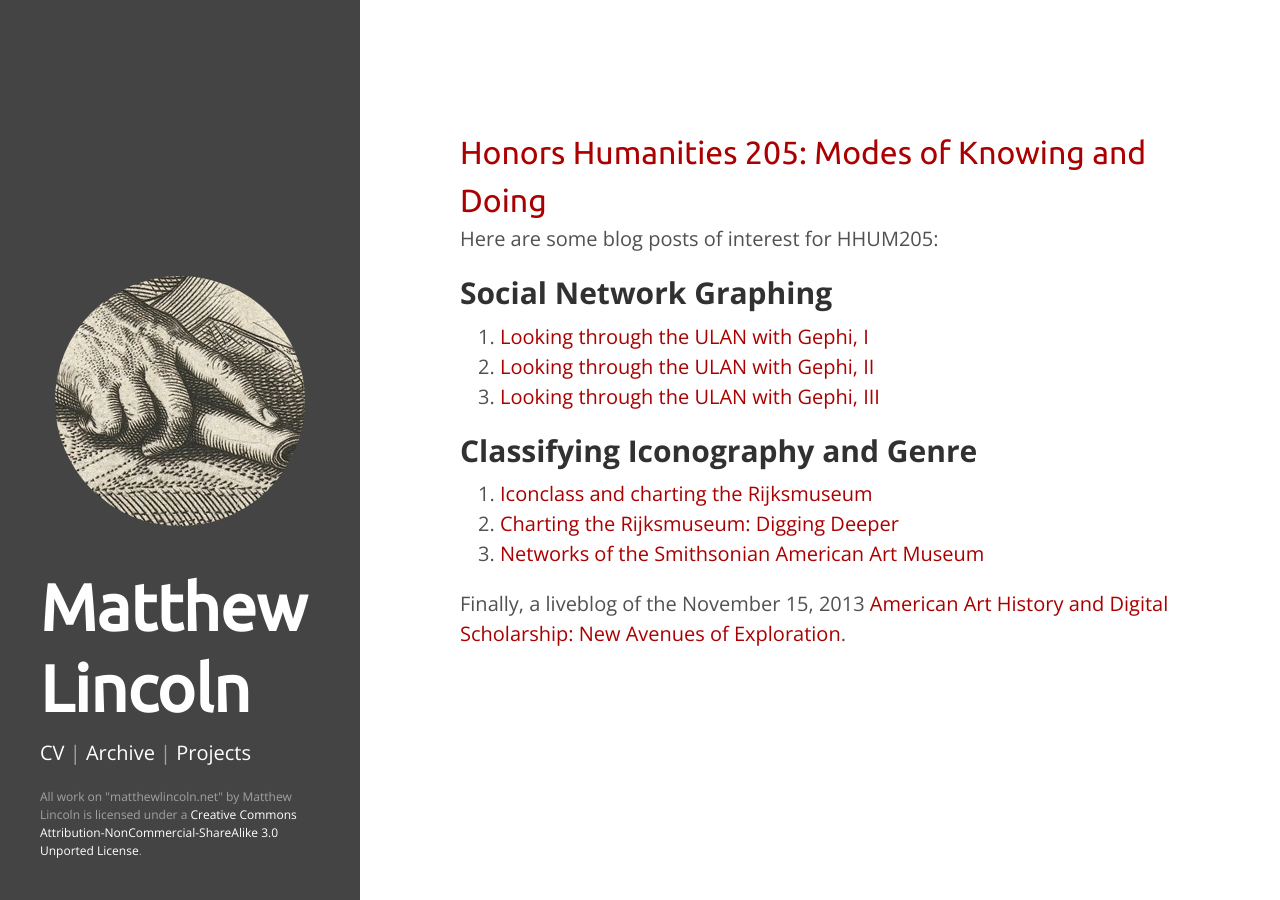
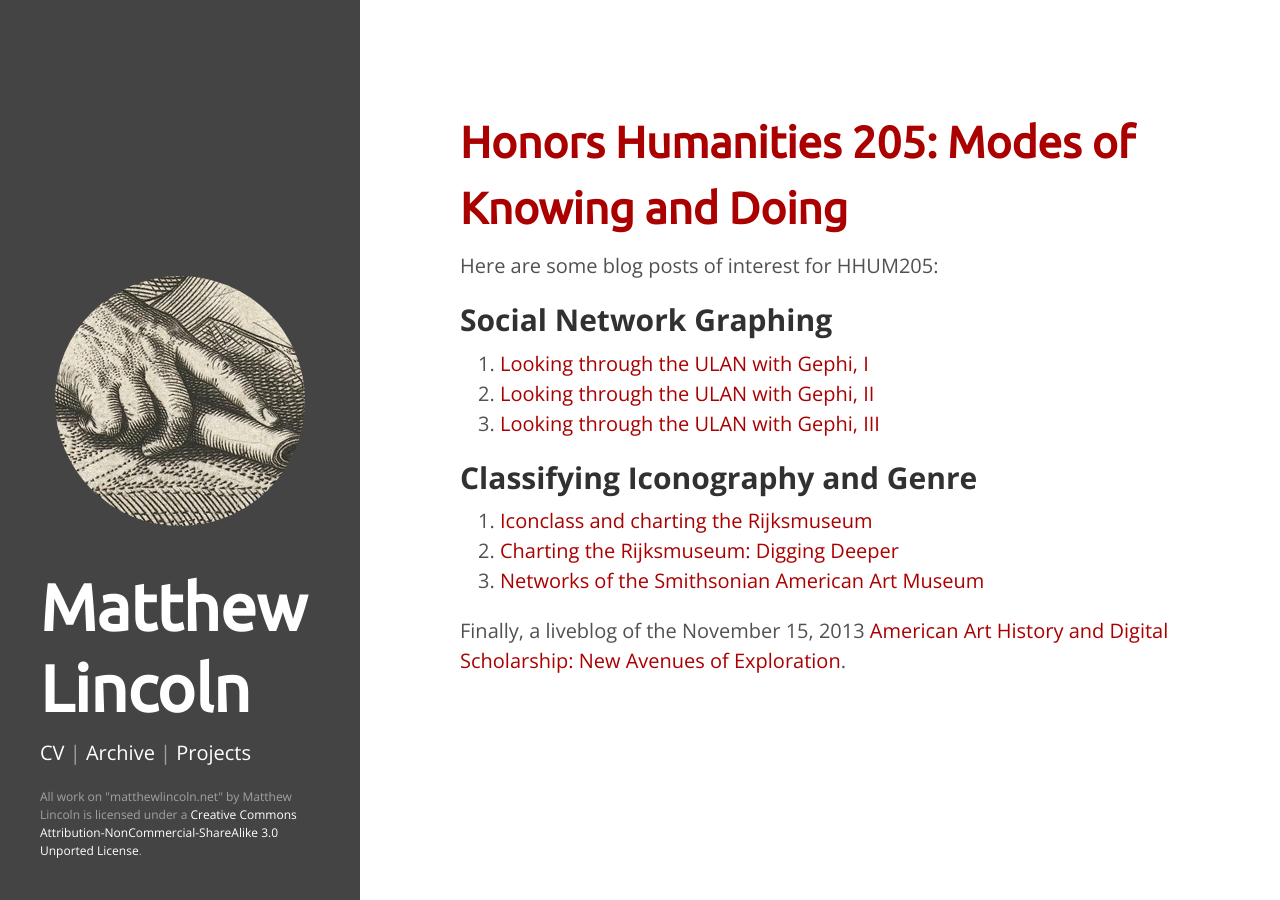
Before and after one commit to mdlincoln/mdlincoln.github.io, a Jekyll site: the page built from pages/hhum205.md, in a window 1280 px wide. Built offline with Jekyll 4.4.1, drawn with Linux system fonts in a browser that asks for light colours.

Commit message:
Fix page/post title css

```diff
--- a/assets/css/poole.css
+++ b/assets/css/poole.css
@@ -331,13 +331,10 @@ tbody tr:nth-child(odd) th {
 }
 .page-title,
 .post-title {
-  font-size: 160%;
+  font-size: 2.2rem;
   line-height: 1.5em;
   font-family: "Ubuntu";
-  margin: 1.5em 0 0 0;
   color: #a00;
-  text-align: left;
-  font-weight: lighter;
 }
 
 /* Meta data line below post title */
```
